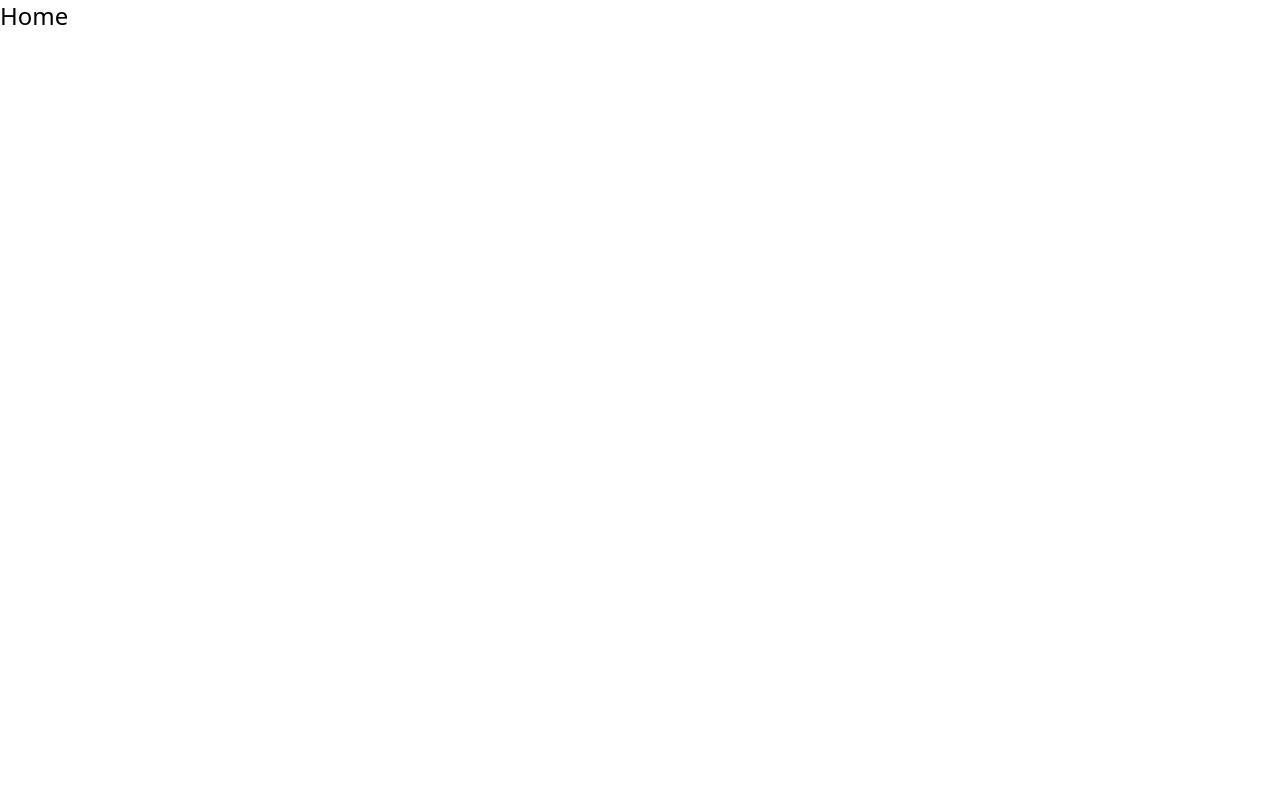
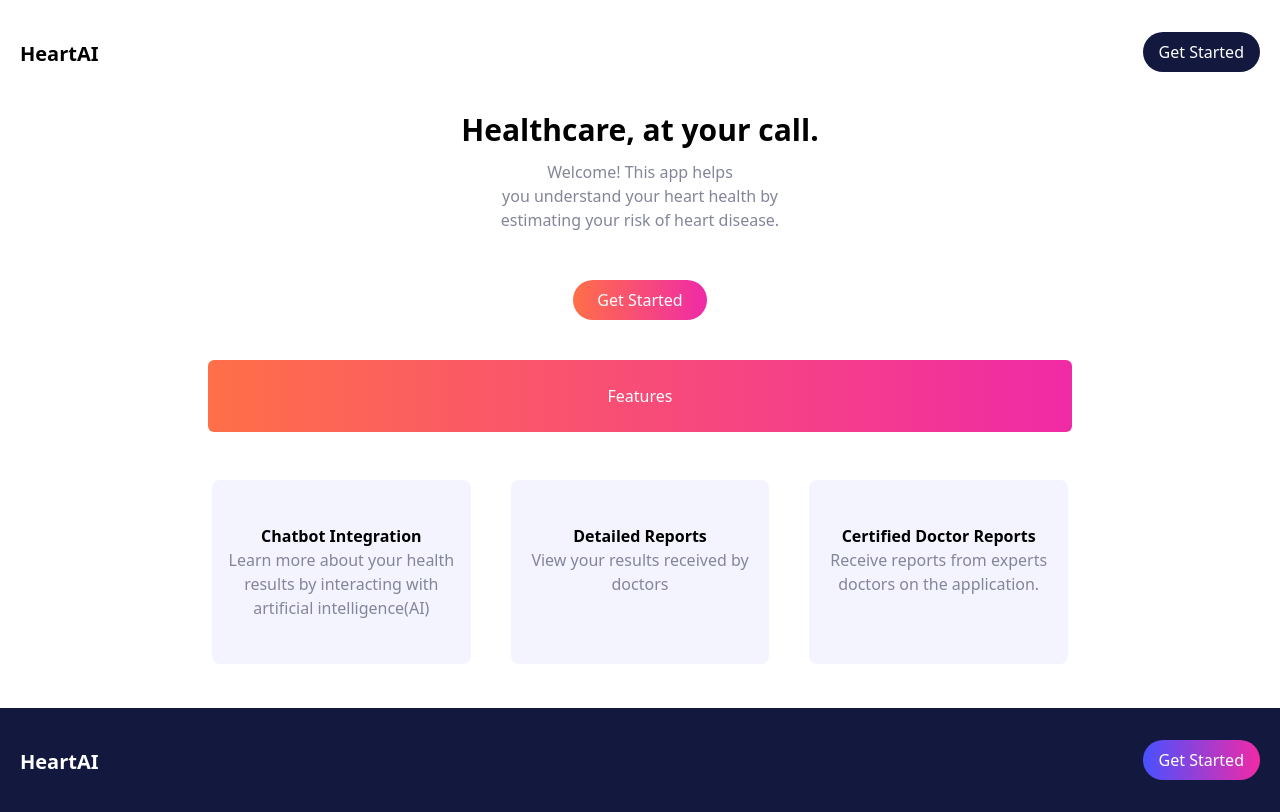
Before and after one commit to Isaac-web/Heart-AI, a React (Vite) app in the folder frontend/: page / in a window 1280 px wide. Built offline with nearby package versions, Linux system fonts and the light colour scheme.

Commit message:
added components and pages

```diff
--- /dev/null
+++ b/frontend/src/components/Features.tsx
@@ -0,0 +1,44 @@
+const Features = () => {
+  const features = [
+    {
+      title: "Chatbot Integration",
+      description:
+        "Learn more about your health results by interacting with artificial intelligence(AI)",
+    },
+    {
+      title: "Detailed Reports",
+      description: "View your results received by doctors",
+    },
+    {
+      title: "Certified Doctor Reports",
+      description: "Receive reports from experts doctors on the application.",
+    },
+  ];
+
+  return (
+    <>
+      <section className="mt-10 px-5 md:px-52 md:mt-10 md:mb-8">
+        <div className="bg-gradient-to-r from-[#FF6F48] to-[#F02AA6] text-center text-white rounded-md p-6">
+          Features
+        </div>
+      </section>
+
+      <div className="grid md:grid-cols-3 mb-5 lg:mx-48 lg:mb-11">
+        {features.map((feature) => (
+          <div className="bg-[#F3F4FF] rounded-lg mx-5 mt-4">
+            <div className="py-11 pl-5 md:px-4">
+              <h3 className="text-dark-blue font-semibold md:text-center">
+                {feature.title}
+              </h3>
+              <p className="text-[#83869A] md:text-center">
+                {feature.description}
+              </p>
+            </div>
+          </div>
+        ))}
+      </div>
+    </>
+  );
+};
+
+export default Features;
--- /dev/null
+++ b/frontend/src/components/Footer.tsx
@@ -0,0 +1,19 @@
+import { Link } from "react-router-dom";
+
+const Footer = () => {
+  return (
+    <div>
+      <div className="mt-auto flex justify-between px-5 p-8 bg-[#13183F]">
+        <h1 className="text-white mt-2 font-bold text-xl">HeartAI</h1>
+        <Link
+          className="bg-gradient-to-r from-[#4851FF] to-[#F02AA6] rounded-full text-white px-4 py-2"
+          to="/auth"
+        >
+          Get Started
+        </Link>
+      </div>
+    </div>
+  );
+};
+
+export default Footer;
--- /dev/null
+++ b/frontend/src/components/Header.tsx
@@ -0,0 +1,19 @@
+import { Link } from "react-router-dom";
+
+const Header = () => {
+  return (
+    <>
+      <section className="flex justify-between mt-8 px-5">
+        <h1 className="text-dark-blue font-bold text-xl mt-2">HeartAI</h1>
+        <Link
+          className="bg-[#13183F] rounded-full text-white px-4 py-2 font-light"
+          to="/auth"
+        >
+          Get Started
+        </Link>
+      </section>
+    </>
+  );
+};
+
+export default Header;
--- /dev/null
+++ b/frontend/src/components/Hero.tsx
@@ -0,0 +1,27 @@
+import { Link } from "react-router-dom";
+
+const Hero = () => {
+  return (
+    <>
+      <section className="px-5 mt-10">
+        <h2 className="font-bold text-3xl pb-3 md:text-center ">
+          Healthcare, at your call.
+        </h2>
+        <p className="text-[#83869A] pb-7 md:text-center">
+          Welcome! This app helps <br /> you understand your heart health by{" "}
+          <br /> estimating your risk of heart disease.
+        </p>
+        <div className="md:flex md:justify-center md:mt-5">
+          <Link
+            className="bg-gradient-to-r from-[#FF6F48] to-[#F02AA6] text-white px-6 py-2 rounded-full"
+            to="/auth"
+          >
+            Get Started
+          </Link>
+        </div>
+      </section>
+    </>
+  );
+};
+
+export default Hero;
--- a/frontend/src/pages/home/Home.tsx
+++ b/frontend/src/pages/home/Home.tsx
@@ -1,5 +1,19 @@
+import Header from "../../components/Header";
+import Hero from "../../components/Hero";
+import Features from "../../components/Features";
+import Footer from "../../components/Footer";
+
 const Home = () => {
-  return <div className="text-2xl">Home</div>;
+  return (
+    <div className="flex flex-col min-h-screen">
+      <div className="flex-grow">
+        <Header />
+        <Hero />
+        <Features />
+      </div>
+      <Footer />
+    </div>
+  );
 };
 
 export default Home;
```
